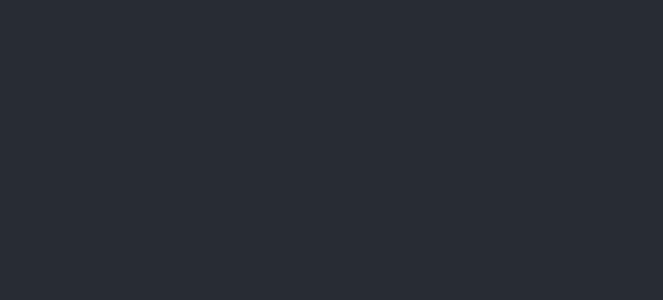
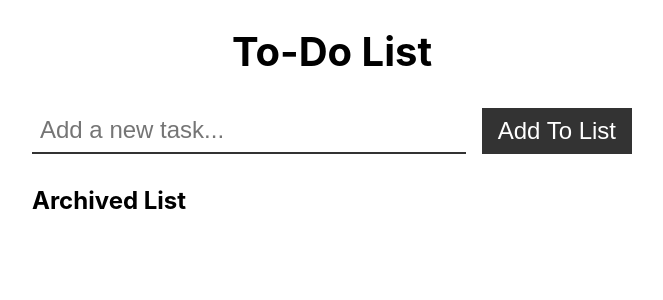
Before and after one commit to CodeDamien1/ToLogin, a React (Create React App) app: page / in a window 1280 px wide. Shown: the top 300 px of the page, without its empty margins (308-971 px from the left). Built offline with nearby package versions, Linux system fonts and the light colour scheme.

Commit message:
added Todo list

```diff
--- a/src/App.js
+++ b/src/App.js
@@ -1,12 +1,14 @@
 
 import './App.css';
 
-function App() {
+import TodoList from './components/Todo/TodoList';
+
+
+const App = () => {
+
   return (
-    <div className="App">
-      <header className="App-header">
-
-      </header>
+    <div>
+      <TodoList />
     </div>
   );
 }
--- /dev/null
+++ b/src/components/Todo/TodoList.css
@@ -0,0 +1,78 @@
+.container {
+    max-width: 600px;
+    margin: 0 auto;
+  }
+
+  h1 {
+    text-align: center;
+    font-size: 2.5rem;
+    margin-bottom: 2rem;
+  }
+
+  form {
+    display: flex;
+    margin-bottom: 2rem;
+  }
+
+  input[type='text'] {
+    padding: 0.5rem;
+    font-size: 1.5rem;
+    border: none;
+    border-bottom: 2px solid #333;
+    flex-grow: 1;
+  }
+
+  button[type='submit'] {
+    padding: 0.5rem 1rem;
+    font-size: 1.5rem;
+    background-color: #333;
+    color: #fff;
+    border: none;
+    margin-left: 1rem;
+    cursor: pointer;
+    transition: background-color 0.2s ease-in-out;
+  }
+
+  button[type='submit']:hover {
+    background-color: #555;
+  }
+
+  ul {
+    list-style: none;
+    margin: 0;
+    padding: 0;
+  }
+
+  li {
+    display: flex;
+    align-items: center;
+    margin-bottom: 0.5rem;
+  }
+
+  li.done span {
+    text-decoration: line-through;
+    opacity: 0.5;
+  }
+
+  li input[type='text'] {
+    padding: 0.5rem;
+    font-size: 1.5rem;
+    border: none;
+    border-bottom: 2px solid #333;
+    flex-grow: 1;
+  }
+
+  li .actions button {
+    margin-left: 0.5rem;
+    padding: 0.25rem 0.5rem;
+    font-size: 1.2rem;
+    background-color: #333;
+    color: #fff;
+    border: none;
+    cursor: pointer;
+    transition: background-color 0.2s ease-in-out;
+  }
+
+  li .actions button:hover {
+    background-color: #555;
+  }
--- /dev/null
+++ b/src/components/Todo/TodoList.js
@@ -0,0 +1,144 @@
+import { useState } from 'react';
+import './TodoList.css';
+
+function TodoList() {
+    const [todos, setTodos] = useState([]);
+    const [newTodo, setNewTodo] = useState('');
+
+    const handleInputChange = (event) => {
+      setNewTodo(event.target.value);
+    };
+
+    const handleFormSubmit = (event) => {
+      event.preventDefault();
+      if (newTodo.trim()) {
+        setTodos([
+          ...todos,
+          { id: Date.now(), text: newTodo.trim(), done: false },
+        ]);
+        setNewTodo('');
+      }
+    };
+
+    const handleDeleteTodo = (id) => {
+      setTodos(todos.filter((todo) => todo.id !== id));
+    };
+
+    const handleDoneTodo = (id) => {
+      setTodos(
+        todos.map((todo) =>
+          todo.id === id ? { ...todo, done: !todo.done } : todo
+        )
+      );
+    };
+
+    const handleEditTodo = (id, text) => {
+      setTodos(
+        todos.map((todo) => (todo.id === id ? { ...todo, text } : todo))
+      );
+    };
+
+    const handleArchiveTodo = (id) => {
+      setTodos(todos.filter((todo) => todo.id !== id));
+      setArchivedTodos([
+        ...archivedTodos,
+        todos.find((todo) => todo.id === id),
+      ]);
+    };
+
+    const [archivedTodos, setArchivedTodos] = useState([]);
+
+    return (
+      <div className="container">
+        <h1>To-Do List</h1>
+        <form onSubmit={handleFormSubmit}>
+          <input
+            type="text"
+            value={newTodo}
+            onChange={handleInputChange}
+            placeholder="Add a new task..."
+          />
+          <button type="submit">Add To List</button>
+        </form>
+        <ul>
+          {todos.map((todo) => (
+            <TodoItem
+              key={todo.id}
+              todo={todo}
+              onDelete={handleDeleteTodo}
+              onDone={handleDoneTodo}
+              onEdit={handleEditTodo}
+              onArchive={handleArchiveTodo}
+            />
+          ))}
+        </ul>
+        <h2>Archived List</h2>
+        <ul>
+          {archivedTodos.map((todo) => (
+            <li key={todo.id}>{todo.text}</li>
+          ))}
+        </ul>
+      </div>
+    );
+  }
+
+  function TodoItem({ todo, onDelete, onDone, onEdit, onArchive }) {
+    const [editing, setEditing] = useState(false);
+    const [newText, setNewText] = useState('');
+
+    const handleDoneClick = () => {
+      onDone(todo.id);
+    };
+
+    const handleDeleteClick = () => {
+      onDelete(todo.id);
+    };
+
+    const handleEditClick = () => {
+      setEditing(true);
+      setNewText(todo.text);
+    };
+
+    const handleCancelClick = () => {
+      setEditing(false);
+    };
+
+    const handleSaveClick = () => {
+      onEdit(todo.id, newText);
+      setEditing(false);
+    };
+
+    const handleArchiveClick = () => {
+      onArchive(todo.id);
+    };
+
+    return (
+      <li className={todo.done ? 'done' : ''}>
+        {editing ? (
+          <>
+            <input
+              type="text"
+              value={newText}
+              onChange={(event) => setNewText(event.target.value)}
+            />
+            <button onClick={handleSaveClick}>Save</button>
+            <button onClick={handleCancelClick}>Cancel</button>
+      </>
+    ) : (
+      <>
+        <span>{todo.text}</span>
+        <div className="actions">
+          <button onClick={handleDoneClick}>Done</button>
+          <button onClick={handleEditClick}>Edit</button>
+          <button onClick={handleArchiveClick}>Archive</button>
+          <button onClick={handleDeleteClick}>Delete</button>
+        </div>
+      </>
+    )}
+  </li>
+  );
+  }
+
+
+
+export default TodoList;
```
